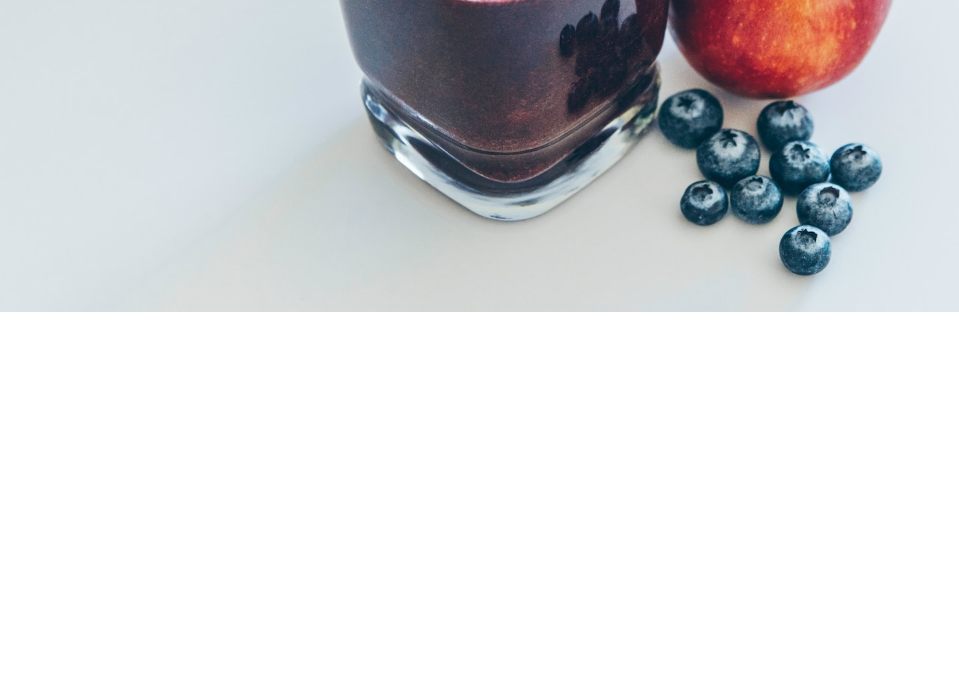
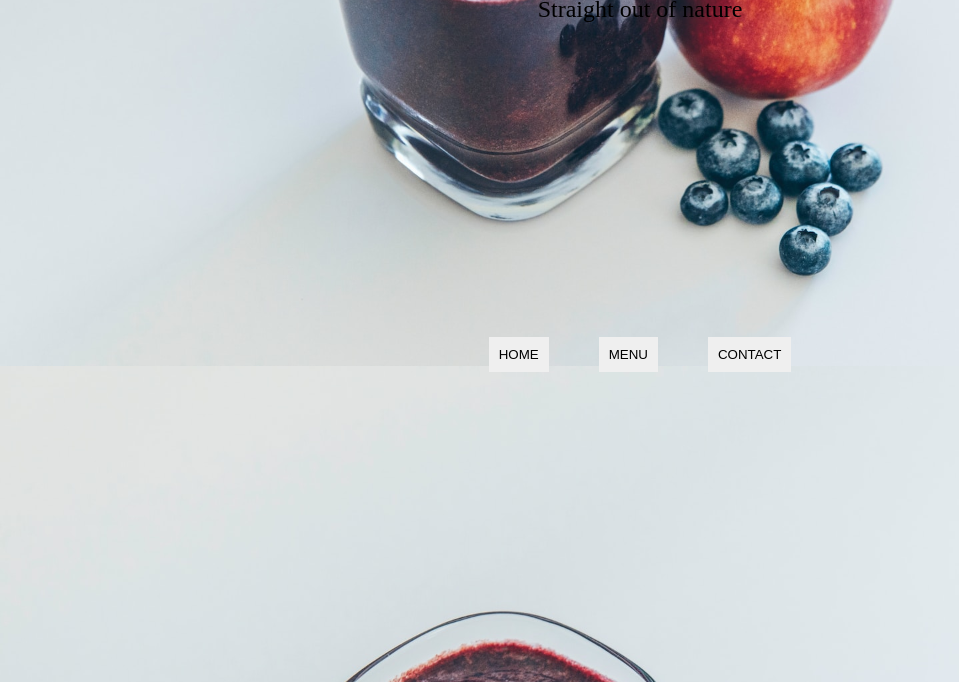
Before and after one commit to d0wnsider/restaurant-page, a website built with webpack: page dist/index.html in a window 1280 px wide. Shown: the part 488-1170 px from the top of the page, without its empty margins (0-959 px from the left). Before the commit the page ends 800 px from the top, so only its background shows below. Built offline with nearby package versions, Linux system fonts and the light colour scheme.

Commit message:
Create homepage and modules for it

```diff
--- a/src/index.js
+++ b/src/index.js
@@ -1,5 +1,4 @@
 import "./style.css";
+import createHome from "./pages/home";
 
-const body = document.querySelector("body");
-
-body.textContent = "hello";
+createHome();
--- /dev/null
+++ b/src/modules/main.js
@@ -0,0 +1,18 @@
+function createMain() {
+  const body = document.querySelector("body");
+  const main = document.createElement("main");
+
+  const title = document.createElement("h1");
+  title.textContent = "Farm Smoothies";
+  title.classList.add("title");
+
+  const para = document.createElement("p");
+  para.textContent = "Straight out of nature";
+  para.classList.add("para");
+
+  main.appendChild(title);
+  main.appendChild(para);
+  body.appendChild(main);
+}
+
+export default createMain;
--- /dev/null
+++ b/src/modules/nav.js
@@ -0,0 +1,23 @@
+function createNav() {
+  const body = document.querySelector("body");
+  const nav = document.createElement("nav");
+
+  const home = document.createElement("button");
+  home.textContent = "HOME";
+  home.classList.add("navBtn");
+
+  const menu = document.createElement("button");
+  menu.textContent = "MENU";
+  menu.classList.add("navBtn");
+
+  const contact = document.createElement("button");
+  contact.textContent = "CONTACT";
+  contact.classList.add("navBtn");
+
+  nav.appendChild(home);
+  nav.appendChild(menu);
+  nav.appendChild(contact);
+  body.appendChild(nav);
+}
+
+export default createNav;
--- /dev/null
+++ b/src/pages/home.js
@@ -0,0 +1,9 @@
+import createNav from "../modules/nav";
+import createMain from "../modules/main";
+
+function createHome() {
+  createNav();
+  createMain();
+}
+
+export default createHome;
--- a/src/style.css
+++ b/src/style.css
@@ -6,20 +6,22 @@
 }
 
 body {
-  background-image: url("./img/tara-evans-lnz6eLsQrMM-unsplash.jpg");
+  background: url("./img/tara-evans-lnz6eLsQrMM-unsplash.jpg") no-repeat center
+    center fixed;
   background-size: cover;
-  backdrop-filter: blur(5px);
 }
 
 nav {
   padding: 50px;
-}
-nav ul {
-  list-style: none;
   display: flex;
   justify-content: center;
   align-items: center;
   gap: 50px;
+}
+.navBtn {
+  padding: 10px;
+  border-style: none;
+  cursor: pointer;
 }
 
 main {
@@ -30,16 +32,11 @@ main {
   align-items: center;
   gap: 10px;
 }
-main h1 {
+.title {
   font-size: 4rem;
 }
-main p {
+.para {
   font-size: 1.5rem;
-}
-.order {
-  padding: 10px;
-  border-style: none;
-  cursor: pointer;
 }
 
 footer {
```
Also changed, not shown: src/home.html (deleted, +0 -30 lines), dist/main.bundle.js.
